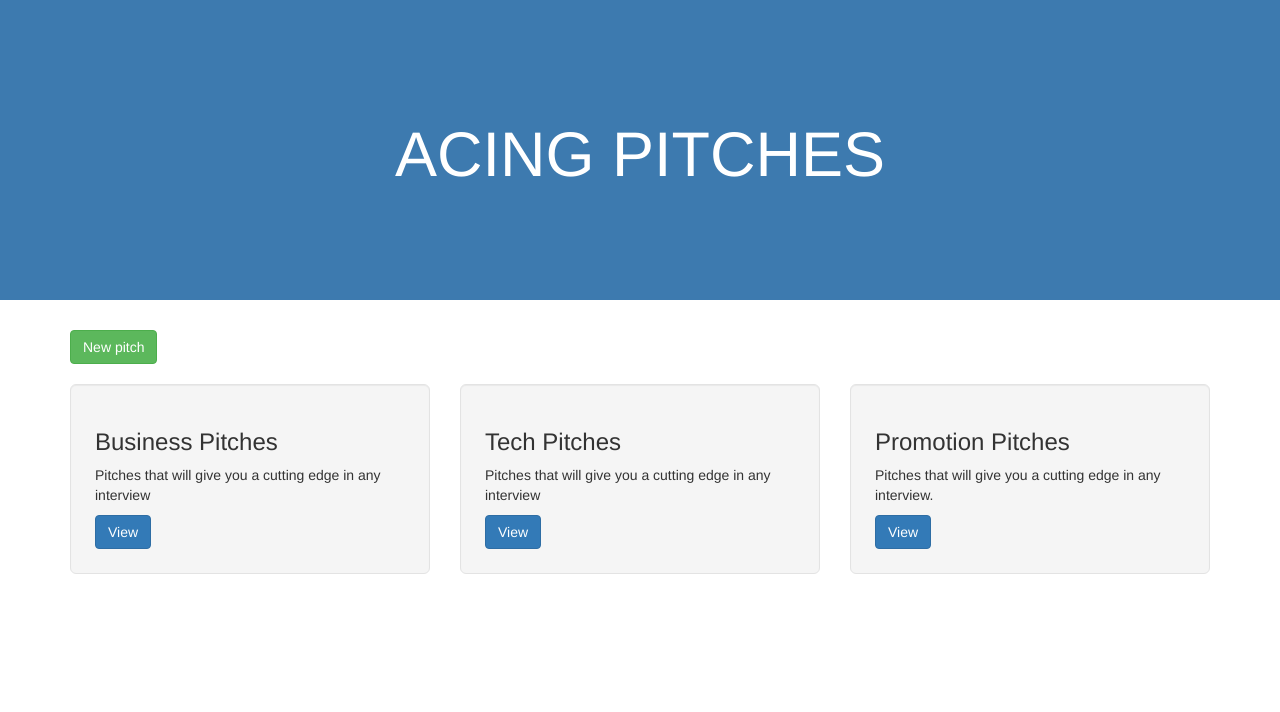
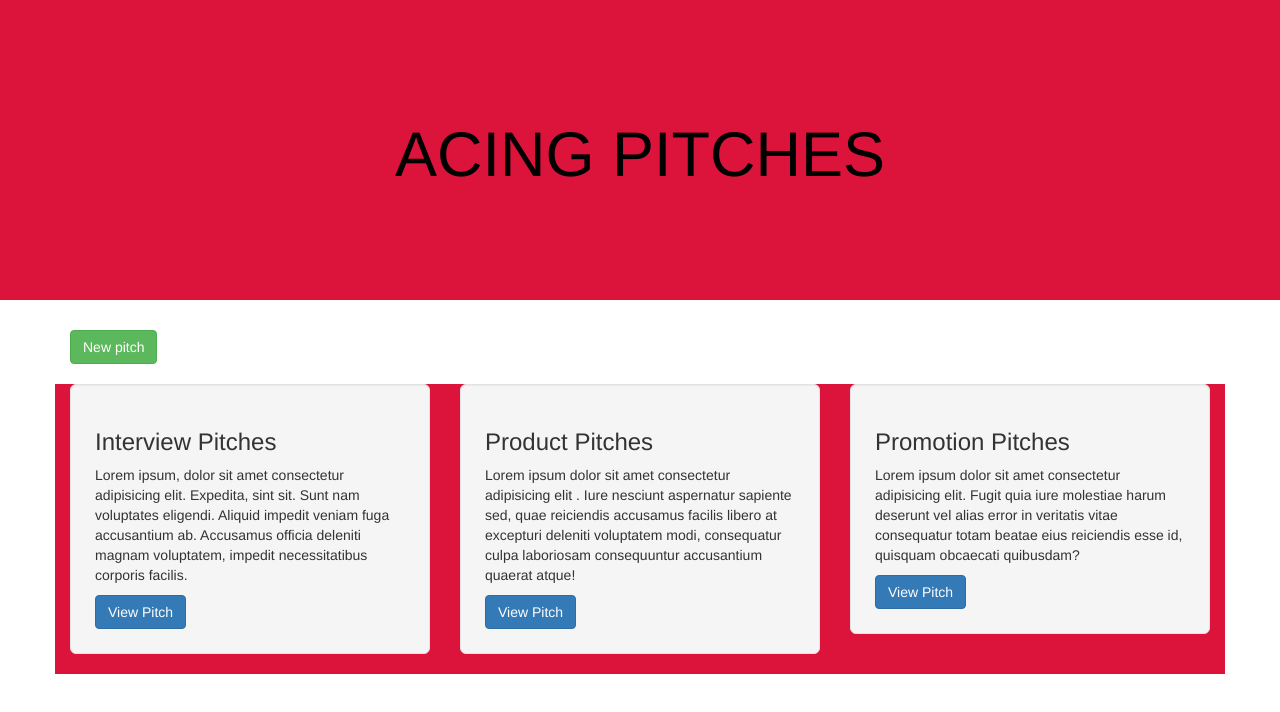
Before and after one commit to rashidaysher/Pitching, a Flask app: page / in a window 1280 px wide. Shown: the part 88-800 px from the top of the page. Run offline with Flask 2, Linux system fonts and the light colour scheme; data that the repository does not hold is empty; some libraries are stand-ins or nearby versions.

Commit message:
dtled the home page

```diff
--- a/app/templates/index.html
+++ b/app/templates/index.html
@@ -8,34 +8,41 @@
 {%endblock%}
 <!-- Content block -->
 {%block content%}
-<div class="jumbotron text-center" style="background-color: #3d7aaf; color: #fff; padding: 100px 25px;">
+<div class="jumbotron text-center" style="background-color: crimson; color:black; padding: 100px 25px;">
     <h1>ACING PITCHES</h1>
 </div>
 <div class="container" style="padding-bottom: 20px;">
     <a href="{{url_for('main.new_pitch')}}" class="btn btn-success">New pitch</a>
 </div>
 
-<div class="container">
+<div class="container" style="background-color: crimson;">
     <div class="row">
         <div class="col-md-4">
             <div class="well well-lg">
-                <h3>Business Pitches</h3>
-                <p>Pitches that will give you a cutting edge in any interview</p>
-                <a href="{{url_for('main.interview_pitches')}}" class="btn btn-primary -center">View</a>
+                <h3>Interview Pitches</h3>
+                <p>Lorem ipsum, dolor sit amet consectetur adipisicing elit. Expedita, sint sit.
+                    Sunt nam voluptates eligendi. Aliquid impedit veniam fuga accusantium ab.
+                    Accusamus officia deleniti magnam voluptatem, impedit necessitatibus corporis facilis.</p>
+                <a href="{{url_for('main.interview_pitches')}}" class="btn btn-primary -center">View Pitch</a>
             </div>
         </div>
         <div class="col-md-4">
             <div class="well well-lg">
-                <h3>Tech Pitches</h3>
-                <p>Pitches that will give you a cutting edge in any interview</p>
-                <a href="{{url_for('main.product_pitches')}}" class="btn btn-primary -center">View</a>
+                <h3>Product Pitches</h3>
+                <p>Lorem ipsum dolor sit amet consectetur adipisicing elit
+                    . Iure nesciunt aspernatur sapiente sed, quae reiciendis accusamus facilis
+                    libero at excepturi deleniti voluptatem modi, consequatur culpa laboriosam consequuntur
+                    accusantium quaerat atque!</p>
+                <a href="{{url_for('main.product_pitches')}}" class="btn btn-primary -center">View Pitch</a>
             </div>
         </div>
         <div class="col-md-4">
             <div class="well well-lg">
                 <h3>Promotion Pitches</h3>
-                <p>Pitches that will give you a cutting edge in any interview.</p>
-                <a href="{{url_for('main.promotion_pitches')}}" class="btn btn-primary -center">View</a>
+                <p>Lorem ipsum dolor sit amet consectetur adipisicing elit. Fugit quia
+                     iure molestiae harum deserunt vel alias error
+                    in veritatis vitae consequatur totam beatae eius reiciendis esse id, quisquam obcaecati quibusdam?</p>
+                <a href="{{url_for('main.promotion_pitches')}}" class="btn btn-primary -center">View Pitch</a>
             </div>
         </div>
     </div>
```
